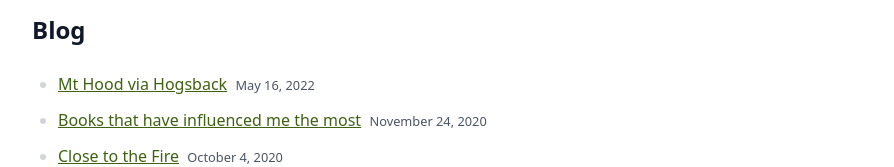
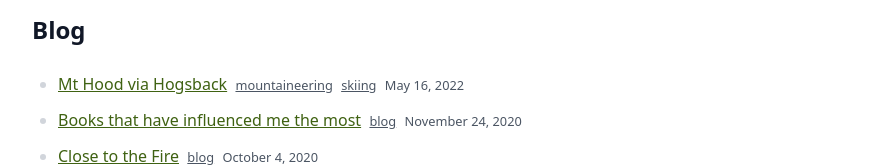
Before and after one commit to qandrew/website_v3, a Next.js app: page / in a window 1280 px wide. Shown: the part 640-807 px from the top of the page, without its empty margins (192-1086 px from the left). Built offline with nearby package versions, Linux system fonts and the light colour scheme.

Commit message:
tags on home page with working link

```diff
--- a/lib/posts.js
+++ b/lib/posts.js
@@ -17,6 +17,8 @@ export function getSortedPostsData() {
 
     // Use gray-matter to parse the post metadata section
     const matterResult = matter(fileContents)
+
+    console.log(matterResult.data);
 
     // Combine the data with the id
     return {
--- a/pages/index.js
+++ b/pages/index.js
@@ -42,11 +42,23 @@ function Home({ allPostsData }) {
         <section>
           <h2>Blog</h2>
           <ul className="m-0">
-            {allPostsData.map(({ id, date, title }) => (
+            {allPostsData.map(({ id, date, title, tags }) => (
               <li className="p-0" key={id}>
                 <Link href={`/posts/${id}`}>
                   <a>{title}</a>
                 </Link>
+                { tags ? (
+                  <>
+                    {tags.map((tag) => (
+                      <>
+                        &nbsp;&nbsp;
+                        <Link href={`/tags/${tag}`}>
+                          <small><a className="text-gray-600">{tag}</a></small>
+                        </Link>
+                      </>
+                    ))}
+                  </>
+                ) : ( <></>)}
                 &nbsp;&nbsp;
                 <small className="text-gray-600">
                   <Date dateString={date} />
--- /dev/null
+++ b/pages/tags/index.js
@@ -0,0 +1,15 @@
+import Head from 'next/head'
+import Layout, { name } from '../../components/layout'
+
+// TODO: get all posts with tag
+
+export default function Tag() {
+  return (
+    <Layout post>
+      <Head>
+        <title>Hello | {name}</title>
+      </Head>
+      <p>See All Tags and Posts</p>
+    </Layout>
+  )
+}
--- a/posts/2020-books.md
+++ b/posts/2020-books.md
@@ -2,6 +2,7 @@
 title: 'Books that have influenced me the most'
 date: '2020-11-24'
 is_blog: true
+tags: ['blog']
 ---
 
 2020 has been a year of quarantine and shelter in place. One hobby that I've picked up significantly is that of reading. This year is by far the most I've read since high school, when books were mandatory reading assignments for our English class. With more time and less places to go physically, books have offered my mind to explore many thoughts.
--- a/posts/close-to-the-fire.md
+++ b/posts/close-to-the-fire.md
@@ -2,9 +2,9 @@
 title: 'Close to the Fire'
 date: '2020-10-04'
 is_blog: true
-# tags: [
-#     "blog",
-# ]
+tags: [
+    "blog",
+]
 # images: ["img/fire/before.jpg"]
 
 ---
--- a/posts/eclipse.md
+++ b/posts/eclipse.md
@@ -2,6 +2,7 @@
 title: 'El Eclipse Solar'
 date: '2019-07-17'
 is_blog: true
+tags: ['travel']
 ---
 
 <!-- TODO: cover photo -->
--- a/posts/el-plomo.md
+++ b/posts/el-plomo.md
@@ -2,6 +2,7 @@
 title: 'Cerro El Plomo'
 date: '2019-03-26'
 is_blog: true
+tags: ['mountaineering', 'travel']
 ---
 
 <!-- TODO: cover photo -->
--- a/posts/mt-hood.md
+++ b/posts/mt-hood.md
@@ -2,6 +2,7 @@
 title: 'Mt Hood via Hogsback'
 date: '2022-05-16'
 is_blog: true
+tags: ['mountaineering', 'skiing']
 ---
 
 tl;dr: We ascended and skied Mt. Hood (Wy'East) via the south side normal route up the Pearly Gates and down the Old Chute.
```
